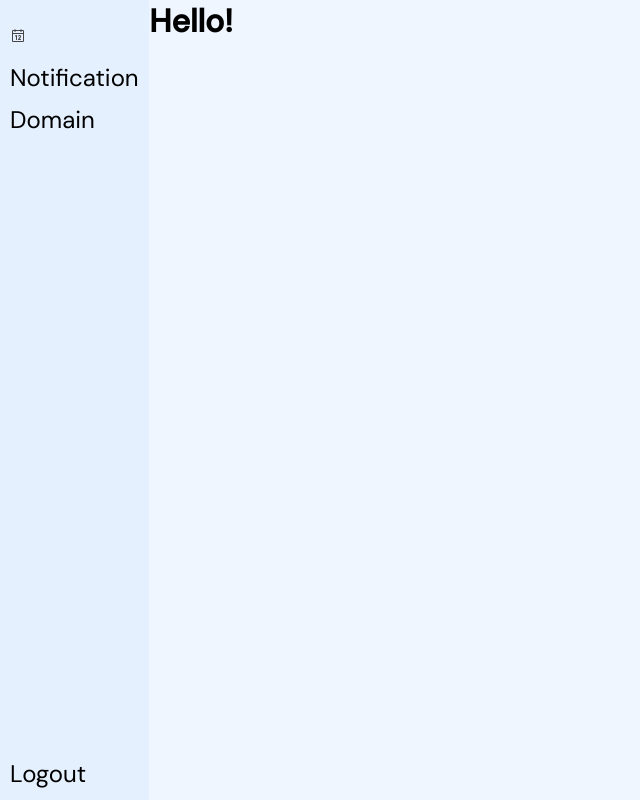
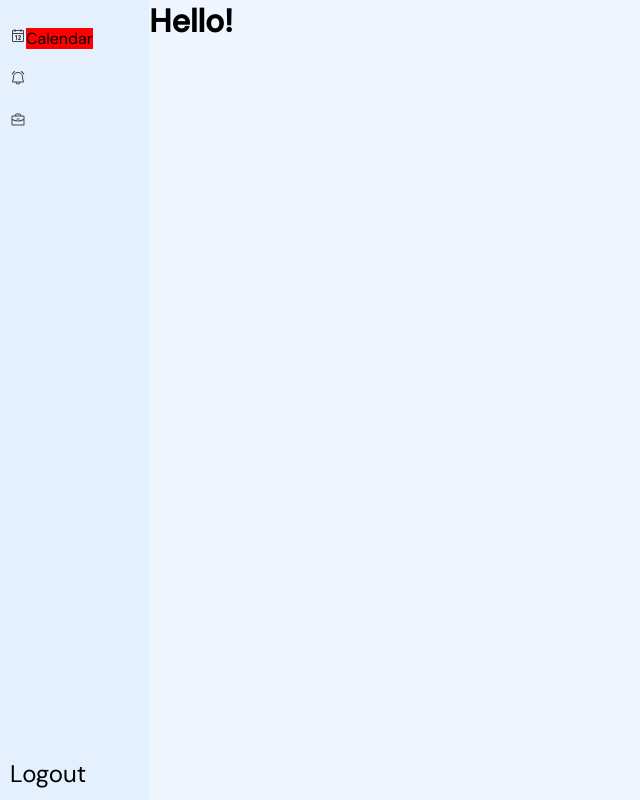
Before and after one commit to DiamondD7/yougotjob_client, a React (Vite) app: page / in a window 1280 px wide. Shown: the whole page, without its empty margins (0-640 px from the left). Built offline with nearby package versions, Linux system fonts and the light colour scheme.

Commit message:
added icons

```diff
--- a/src/components/Nav/Nav.jsx
+++ b/src/components/Nav/Nav.jsx
@@ -1,5 +1,5 @@
 import React from "react";
-import { Calendar } from "@phosphor-icons/react";
+import { Calendar, BellRinging, Briefcase } from "@phosphor-icons/react";
 
 import "../../styles/navstyles.css";
 const Nav = () => {
@@ -11,12 +11,18 @@ const Nav = () => {
             <button>
               <Calendar size={16} color="#454545" />
             </button>
+
+            <label>Calendar</label>
           </li>
           <li>
-            <button>Notification</button>
+            <button>
+              <BellRinging size={16} color="#454545" />
+            </button>
           </li>
           <li>
-            <button>Domain</button>
+            <button>
+              <Briefcase size={16} color="#454545" />
+            </button>
           </li>
           <br />
           <li className="logout-btn">
--- a/src/styles/navstyles.css
+++ b/src/styles/navstyles.css
@@ -12,8 +12,8 @@
 
 .navside__wrapper ul li{
     margin-top: 10px;
-    font-size: 24px;
-    display: inline-block;
+    /* font-size: 24px; */
+    /* display: inline-block; */
 }
 
 .navside__wrapper ul button{
@@ -41,6 +41,12 @@
     }
 }
 
+.navside__wrapper ul label{
+    background-color: red;
+    position: relative;
+    left: 0px;
+}
+
 .logout-btn{
     position: absolute;
     bottom: 10px;
```
